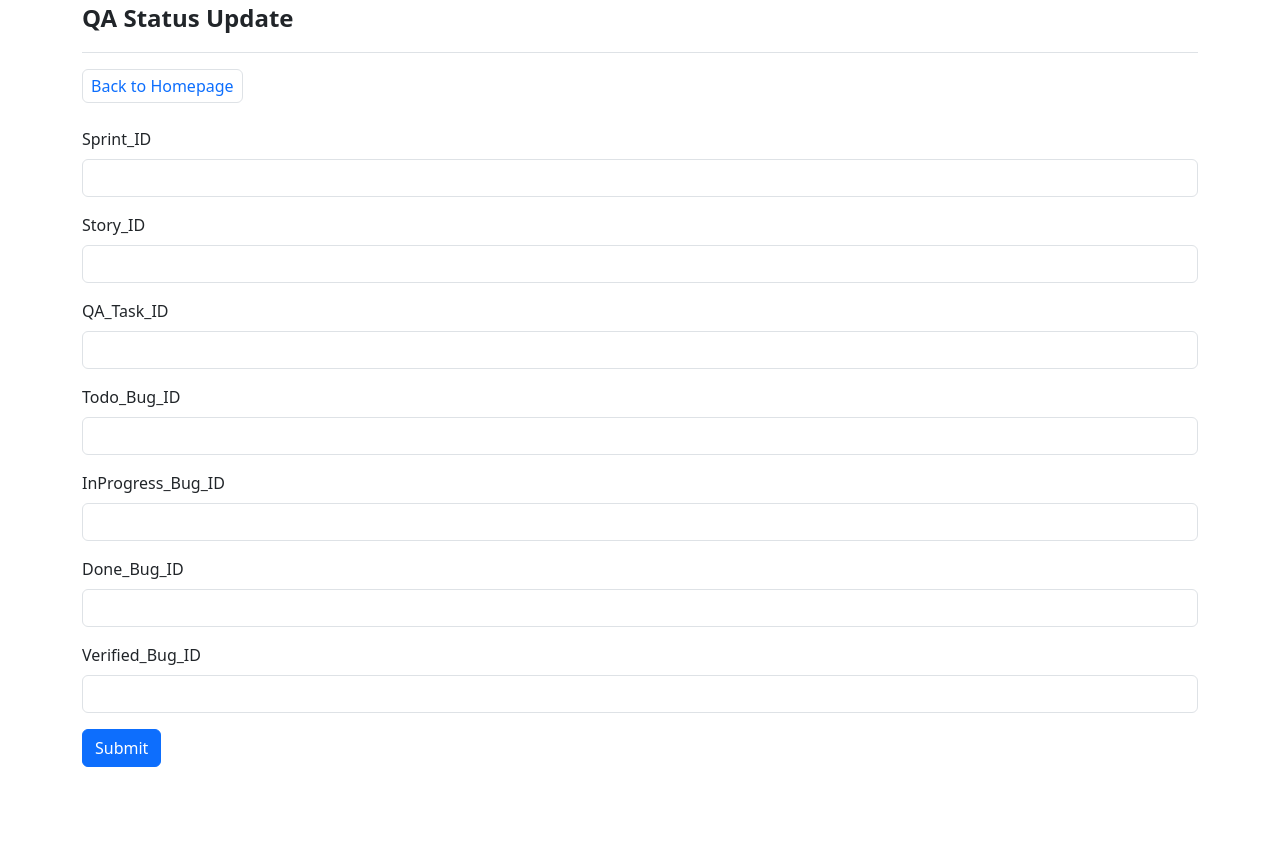
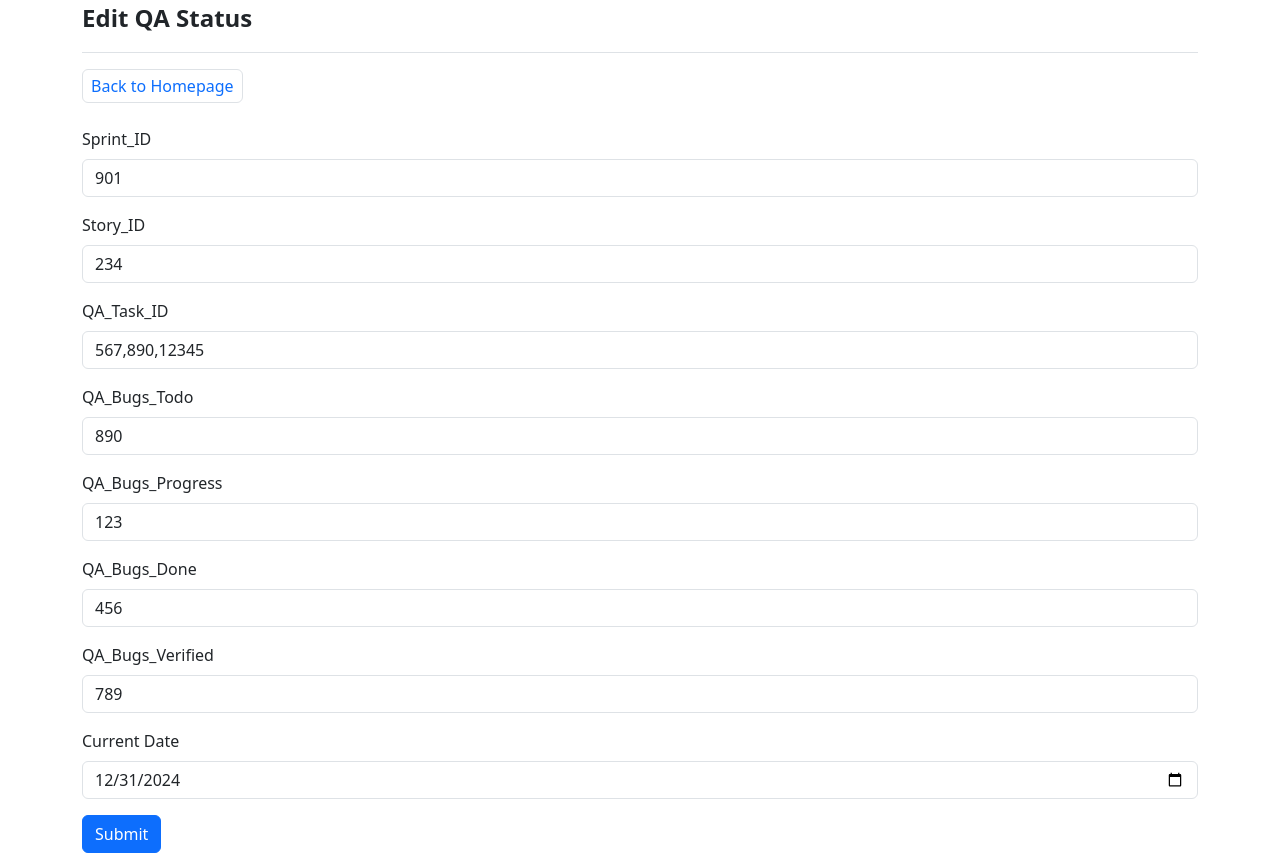
Before and after one commit to lokeshjammi/Status_Update, a Flask app: page /edit_details/1 in a window 1280 px wide. Before the commit the page ends 767 px from the top, so only its background shows below. Run offline with Flask 3, Linux system fonts and the light colour scheme; some libraries are stand-ins or nearby versions.

Commit message:
Final_Demo_Code_Commit

```diff
--- a/main.py
+++ b/main.py
@@ -55,13 +55,6 @@ class AddWorkingTickets(FlaskForm):
     submit = SubmitField(label="Submit")
 
 class EditWorkingTicket(FlaskForm):
-    sprint_id = IntegerField(label="Sprint_ID", validators=[DataRequired()])
-    story_id = StringField(label="Story_ID", validators=[DataRequired()])
-    qa_task_id = StringField(label="QA_Task_ID", validators=[DataRequired()])
-    qa_bugs_todo = StringField(label="Todo_Bug_ID", validators=[DataRequired()])
-    qa_bugs_progress = StringField(label="InProgress_Bug_ID", validators=[DataRequired()])
-    qa_bugs_done = StringField(label="Done_Bug_ID", validators=[DataRequired()])
-    qa_bugs_verified = StringField(label="Verified_Bug_ID", validators=[DataRequired()])
     submit = SubmitField(label="Submit")
 
 class AddUsers(FlaskForm):
@@ -124,16 +117,6 @@ def view_registered_users():
     users_data = db.session.query(Users).all()
     return render_template('view_users.html', users_data=users_data)
 
-
-# @app.route("/update")
-# def update_work_tickets():
-#     return render_template('update.html')
-
-
-# @app.route("/delete")
-# def delete_work_tickets():
-#     return render_template('delete.html')
-
 @app.route("/view_all_data", methods=['POST', 'GET'])
 def view_all_data():
     db.session.rollback()
@@ -153,6 +136,7 @@ def edit_details(selected_data_id):
         edit_data.bugs_progress = request.form.get('qa_bugs_progress')
         edit_data.bugs_done = request.form.get('qa_bugs_done')
         edit_data.bugs_verified = request.form.get('qa_bugs_verified')
+        edit_data.current_date = request.form.get('current_date')
         db.session.commit()
         return redirect(url_for('view_all_data'))
     return render_template('edit_details.html', edit_working_ticket=edit_working_ticket, edit_data=edit_data)
--- a/templates/edit_details.html
+++ b/templates/edit_details.html
@@ -6,11 +6,45 @@
 {% block content %}
     <div class="container">
         <header class="d-flex align-items-center pb-3 mb-3 border-bottom">
-            <span class="fs-4"><b>QA Status Update</b></span>
+            <span class="fs-4"><b>Edit QA Status</b></span>
         </header>
         <a href="{{ url_for('homepage') }}" class="d-inline-flex focus-ring py-1 px-2 text-decoration-none border rounded-2">
             Back to Homepage
         </a><br><br>
-        {{ render_form(edit_working_ticket) }}
+        <form method="post">
+            <div class="mb-3">
+                <label for="sprint_id" class="form-label">Sprint_ID</label>
+                <input type="text" class="form-control" id="sprint_id" name="sprint_id" placeholder="Enter Sprint_ID you want to update" value={{ edit_data.sprint_id }}>
+            </div>
+            <div class="mb-3">
+                <label for="story_id" class="form-label">Story_ID</label>
+                <input type="text" class="form-control" id="story_id" name="story_id" placeholder="Enter Story_ID you want to update" value={{ edit_data.story_id }}>
+            </div>
+            <div class="mb-3">
+                <label for="qa_task_id" class="form-label">QA_Task_ID</label>
+                <input type="text" class="form-control" id="qa_task_id" name="qa_task_id" placeholder="Enter qa_task_id you want to update" value={{ edit_data.qa_task_id }}>
+            </div>
+            <div class="mb-3">
+                <label for="qa_bugs_todo" class="form-label">QA_Bugs_Todo</label>
+                <input type="text" class="form-control" id="qa_bugs_todo" name="qa_bugs_todo" placeholder="Enter qa_bugs_todo you want to update" value={{ edit_data.bugs_todo }}>
+            </div>
+            <div class="mb-3">
+                <label for="qa_bugs_progress" class="form-label">QA_Bugs_Progress</label>
+                <input type="text" class="form-control" id="qa_bugs_progress" name="qa_bugs_progress" placeholder="Enter qa_bugs_progress you want to update" value={{ edit_data.bugs_progress }}>
+            </div>
+            <div class="mb-3">
+                <label for="qa_bugs_done" class="form-label">QA_Bugs_Done</label>
+                <input type="text" class="form-control" id="qa_bugs_done" name="qa_bugs_done" placeholder="Enter qa_bugs_done you want to update" value={{ edit_data.bugs_done }}>
+            </div>
+            <div class="mb-3">
+                <label for="qa_bugs_verified" class="form-label">QA_Bugs_Verified</label>
+                <input type="text" class="form-control" id="qa_bugs_verified" name="qa_bugs_verified" placeholder="Enter qa_bugs_done you want to update" value={{ edit_data.bugs_verified }}>
+            </div>
+            <div class="mb-3">
+                <label for="current_date" class="form-label">Current Date</label>
+                <input type="Date" class="form-control" id="current_date" name="current_date" placeholder="Enter qa_bugs_done you want to update" value={{ edit_data.current_date }}>
+            </div>
+            {{ render_form(edit_working_ticket) }}
+        </form>
     </div>
 {% endblock %}
```
Also changed, not shown: instance/today_update.db.
